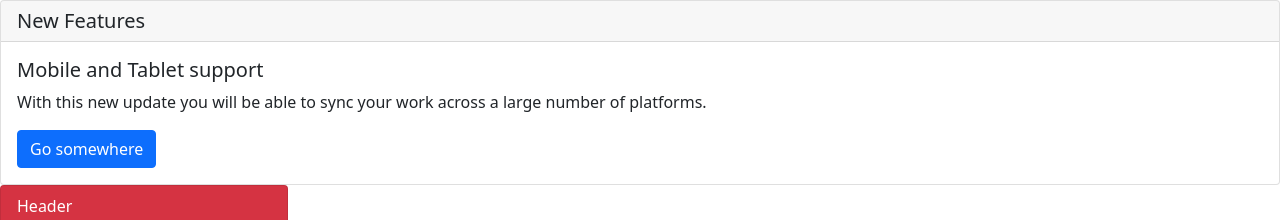
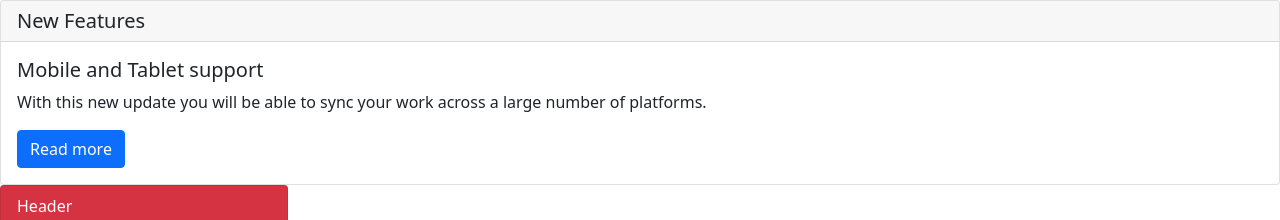
Before and after one commit to acciojob/bootstrap-card-Durga-velu, a website: page main.html in a window 1280 px wide. Shown: the top 220 px of the page. Drawn offline with nearby package versions, Linux system fonts and the light colour scheme.

Commit message:
created a submission

```diff
--- a/main.html
+++ b/main.html
@@ -14,7 +14,7 @@
   <div class="card-body">
     <h5 class="card-title">Mobile and Tablet support</h5>
     <p class="card-text">With this new update you will be able to sync your work across a large number of platforms.</p>
-    <a href="#" class="btn btn-primary">Go somewhere</a>
+    <a href="#" class="btn btn-primary">Read more</a>
   </div>
 </div>
 <div class="card text-white bg-danger mb-3" style="max-width: 18rem;">
```
